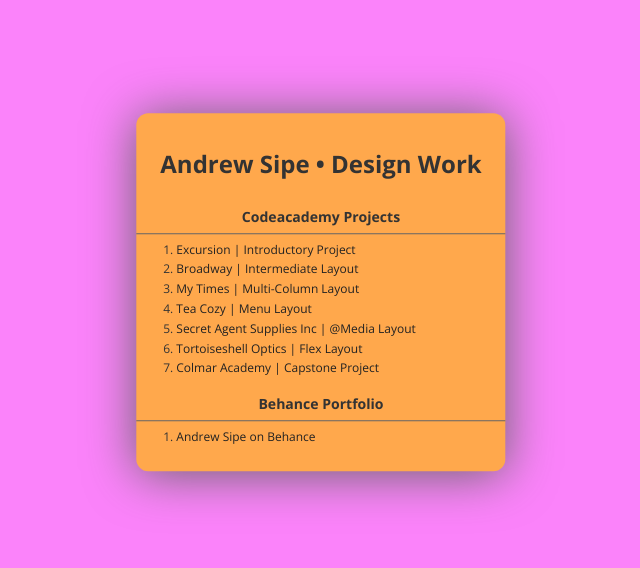
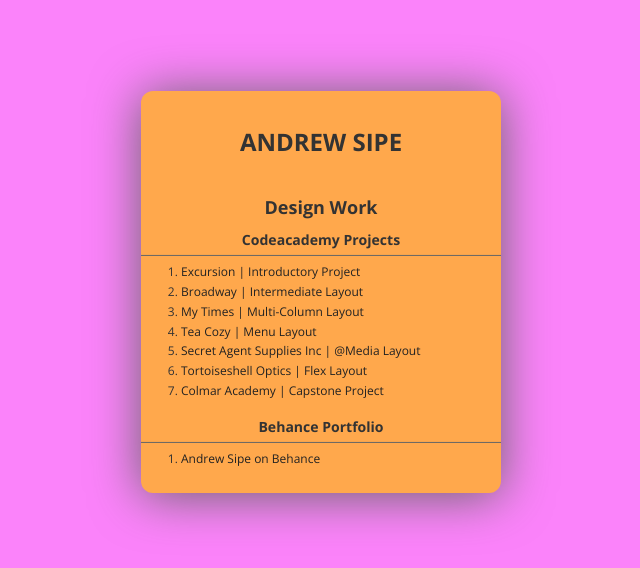
Before and after one commit to andrewsipe/andrewsipe.github.io, a plain HTML site: page index.html in a window 1280 px wide. Shown: the part 108-676 px from the top of the page, without its empty margins (319-959 px from the left). Drawn offline with nearby package versions, Linux system fonts and the light colour scheme.

Commit message:
Minimal Changes

```diff
--- a/index.html
+++ b/index.html
@@ -14,7 +14,8 @@
     <div class="sitecontainer">
       <!--Header ==============================================================-->
       <header>
-        <h1>Andrew Sipe • Design Work</h1>
+        <h1>ANDREW SIPE</h1>
+        <h2>Design Work</h2>
         <h3>Codeacademy Projects</h3>
       </header>
 
--- a/resources/css/style.css
+++ b/resources/css/style.css
@@ -84,7 +84,7 @@ ol {
 .sitecontainer {
     background: #ffa84c; /* Old browsers */
     background: linear-gradient(top, #ffa84c 0%, #ff7b0d 100%);
-    min-width: 20em;
+    width: 30em;
     border-radius: 1em;
     position: absolute;
     top: 50%;
```
